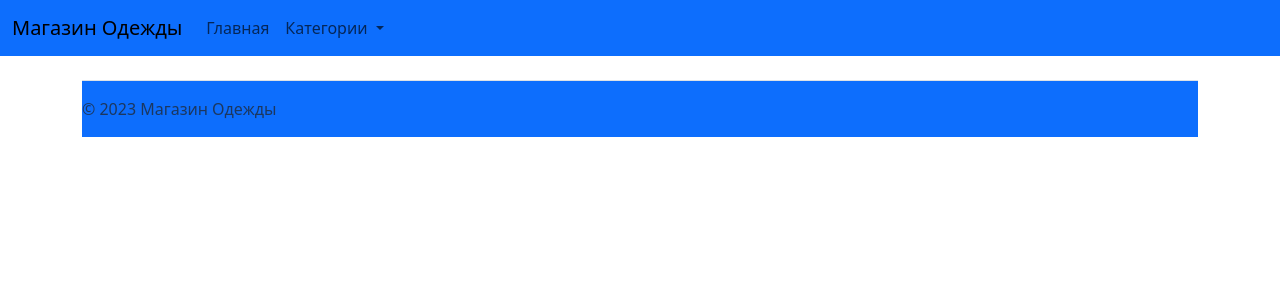
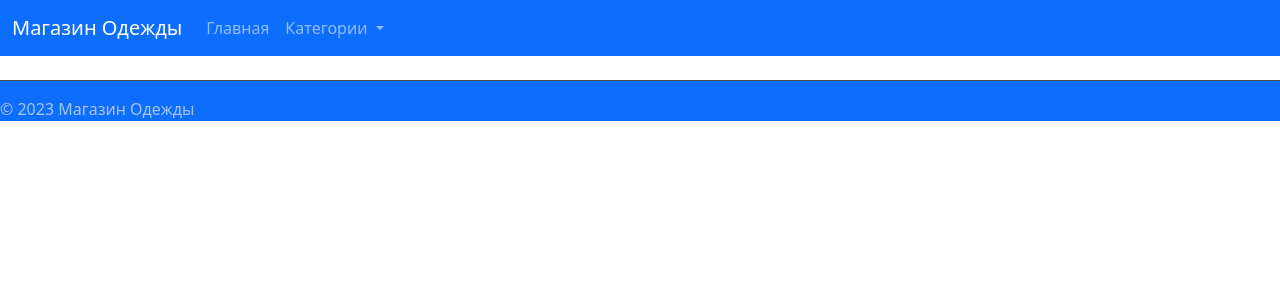
Before and after one commit to DispenserBro/flask_fastapi_hw, a Flask app: page /1 in a window 1280 px wide. Shown: the top 300 px of the page. Run offline with Flask 3, Linux system fonts and the light colour scheme.

Commit message:
completed 1st homework

```diff
--- a/hw_1/templates/layout.html
+++ b/hw_1/templates/layout.html
@@ -7,7 +7,7 @@
     <link href="https://cdn.jsdelivr.net/npm/bootstrap@5.3.2/dist/css/bootstrap.min.css" rel="stylesheet" integrity="sha384-T3c6CoIi6uLrA9TneNEoa7RxnatzjcDSCmG1MXxSR1GAsXEV/Dwwykc2MPK8M2HN" crossorigin="anonymous">
 </head>
 <body>
-    <nav class="navbar navbar-expand-lg bg-primary">
+    <nav class="navbar navbar-expand-lg bg-primary"  data-bs-theme="dark">
         <div class="container-fluid">
           <a class="navbar-brand" href="/">Магазин Одежды</a>
           <button class="navbar-toggler" type="button" data-bs-toggle="collapse" data-bs-target="#navbarSupportedContent" aria-controls="navbarSupportedContent" aria-expanded="false" aria-label="Toggle navigation">
@@ -41,8 +41,7 @@
       </nav>
     {% block content %}
     {% endblock content %}
-    <div class="container">
-        <footer class="d-flex bg-primary flex-wrap justify-content-between align-items-center py-3 my-4 border-top">
+    <footer class="d-flex bg-primary flex-wrap justify-content-between align-items-center pt-3 mt-4 border-top"  data-bs-theme="dark">
       <div class="col-md-4 d-flex align-items-center">
         <!-- <a href="/" class="mb-3 me-2 mb-md-0 text-muted text-decoration-none lh-1">
           <svg class="bi" width="30" height="24"><use xlink:href="#bootstrap"/></svg>
@@ -50,7 +49,6 @@
         <span class="text-muted">&copy; 2023 Магазин Одежды</span>
       </div>
     </footer>
-      </div>
     <script src="https://cdn.jsdelivr.net/npm/bootstrap@5.3.2/dist/js/bootstrap.bundle.min.js" integrity="sha384-C6RzsynM9kWDrMNeT87bh95OGNyZPhcTNXj1NW7RuBCsyN/o0jlpcV8Qyq46cDfL" crossorigin="anonymous"></script>
 </body>
 </html>
```
Lines whose indentation alone changed are shown as unchanged.
